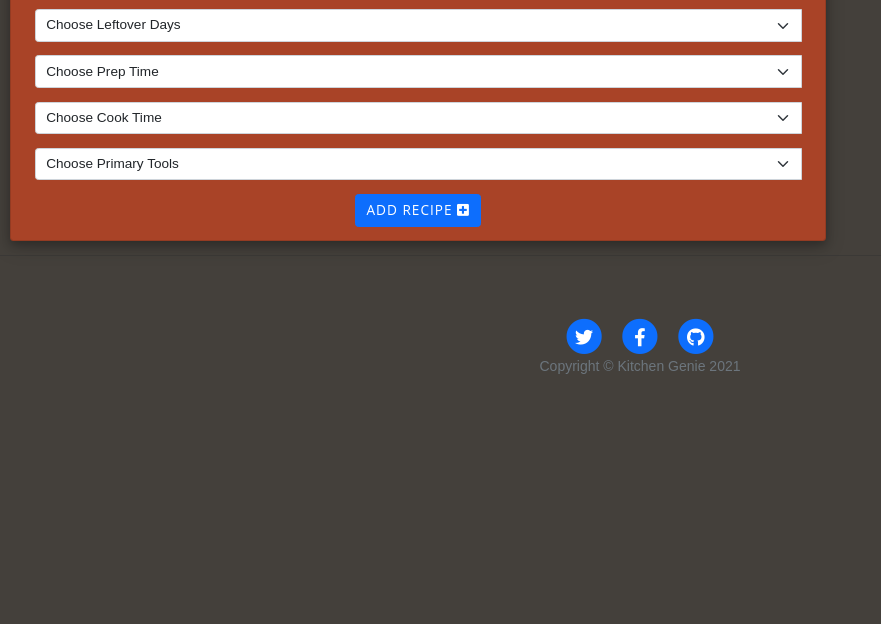
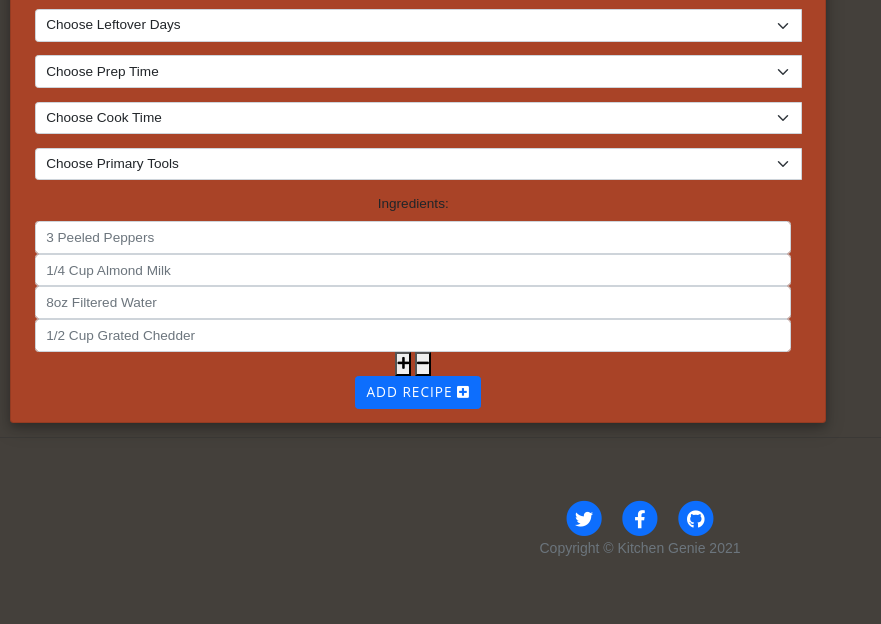
Before and after one commit to kashinak/kitchen-genie, a Flask app: page /add_recipe in a window 1280 px wide. Shown: the part 1496-2120 px from the top of the page, without its empty margins (0-881 px from the left). Before the commit the page ends 1870 px from the top, so only its background shows below. Run offline with Flask 2, Linux system fonts and the light colour scheme; data that the repository does not hold is empty; some libraries are stand-ins or nearby versions.

Commit message:
Add dynamic add/remove input field buttons to add_recipe.html

```diff
--- a/templates/add_recipe.html
+++ b/templates/add_recipe.html
@@ -114,6 +114,21 @@
                     </select>
                     <label for="tools"></label>
                 </div>
+                <div class="form-row" id="ingredients-row">
+                    <div class="col-sm-12 col-md-12 col-lg-12">
+                      <!-- input boxes to add ingredients one-by-one-->
+                      <label for="ingredient">Ingredients: </label>
+                      <input type="text" class="form-control ingredient" name="ingredient" placeholder="3 peeled peppers" minlength=8 required/>
+                      <input type="text" class="form-control ingredient" name="ingredient" placeholder="1/4 cup almond milk" minlength=8 required/>
+                      <input type="text" class="form-control ingredient" name="ingredient" placeholder="8oz filtered water" minlength=8 required/>
+                      <input type="text" class="form-control ingredient" name="ingredient" placeholder="1/2 cup grated chedder" minlength=8 required/>
+                      <!--buttons to add / remove input boxes-->
+                      <button type="button" class="new-input-btn btn-ingredient"><i class="fa fa-plus" aria-hidden="true"></i>
+                          </button>
+                      <button type="button" class="remove-input-btn btn-ingredient"><i class="fa fa-minus" aria-hidden="true"></i>
+                          </button>
+                    </div>
+                  </div>
                 <!-- Submit Button -->
                 <div class="col-12">
                     <button href="#" class="btn btn-primary">Add Recipe <i class="fas fa-plus-square"></i></button>
```
Also changed, not shown: static/js/script.js (+14 -0 lines).
